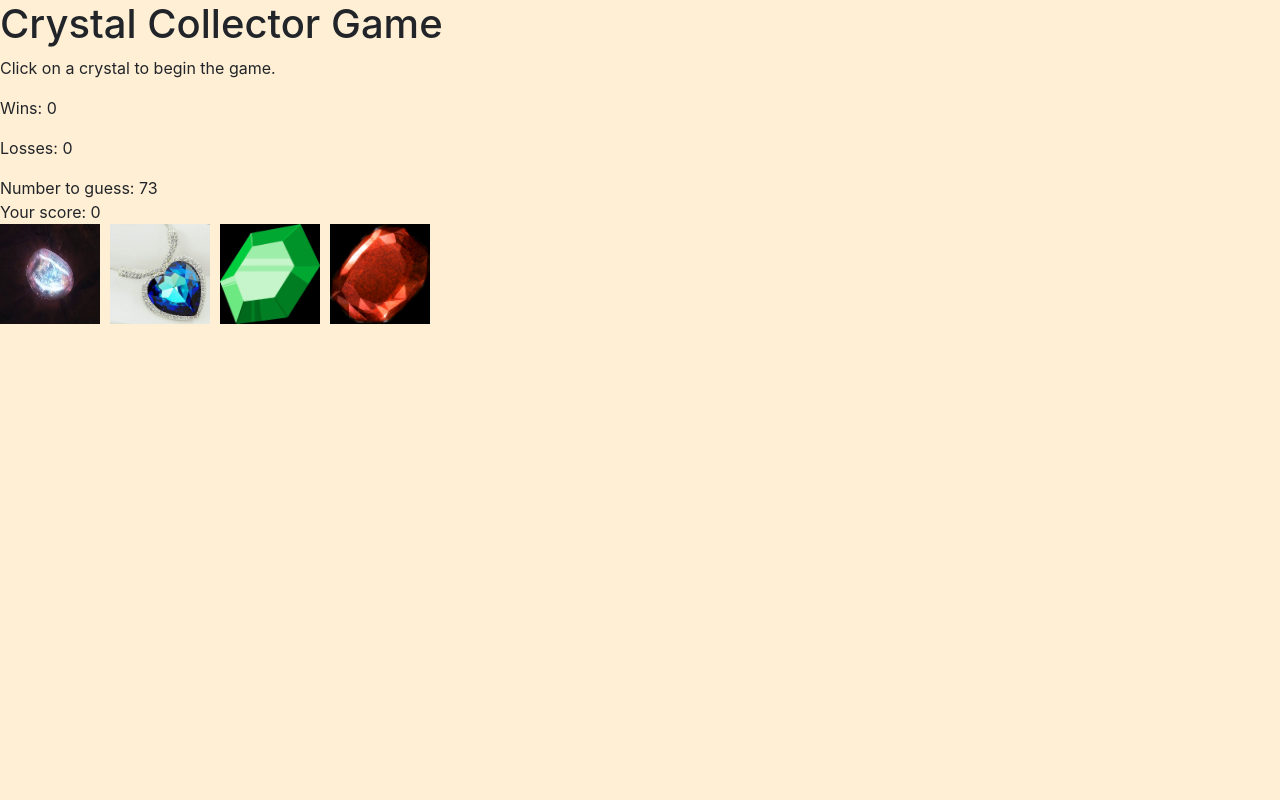
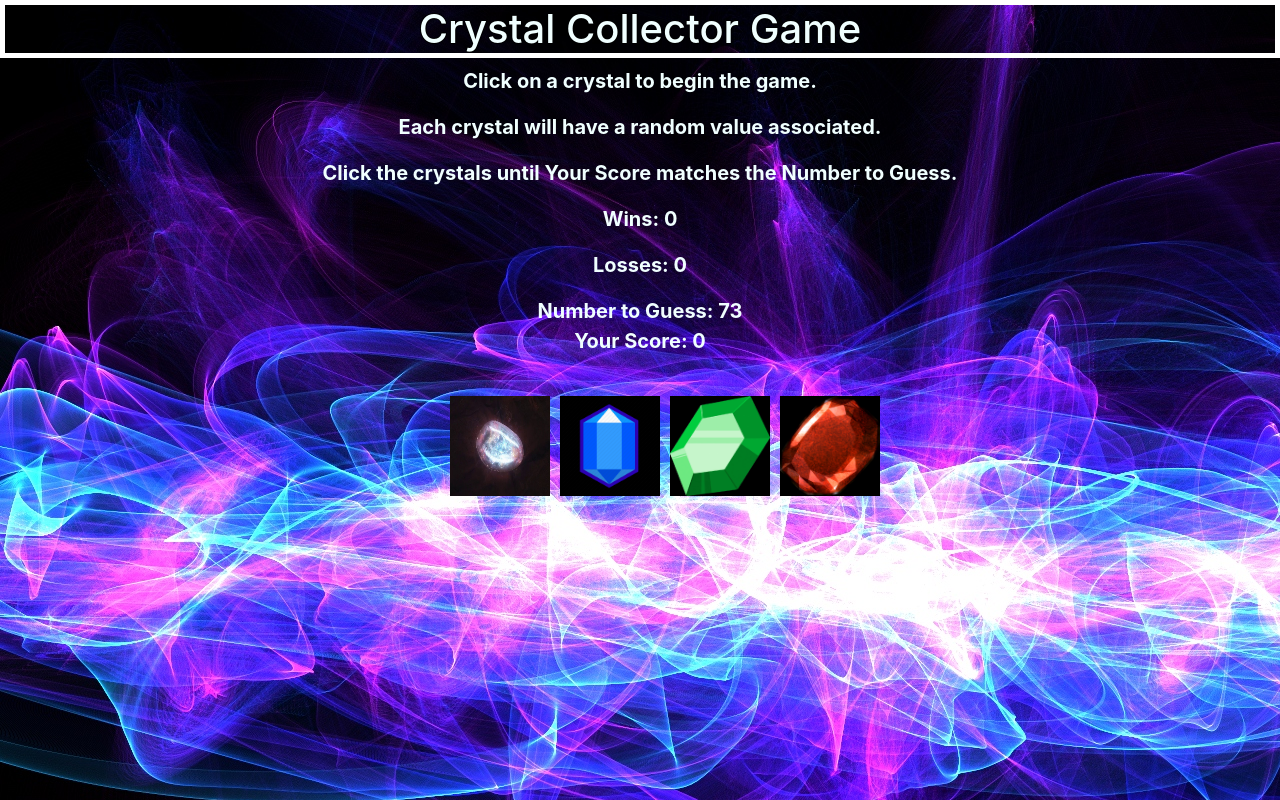
Before and after one commit to ErichStremel/unit-4-game, a plain HTML site: page index.html in a window 1280 px wide. Drawn offline with nearby package versions, Linux system fonts and the light colour scheme.

Commit message:
Finished Game

```diff
--- a/assets/css/style.css
+++ b/assets/css/style.css
@@ -0,0 +1,30 @@
+body {
+    background-image: url(./trippybackground.jpg);
+    text-align: center;
+    color: azure;
+    font-weight: 700;
+    font-size: 20px;
+}
+
+#header {
+    border: 5px solid white;
+    text-shadow: -1px 0 black, 0 1px black, 1px 0 black, 0 -1px black;
+}
+
+.crystal {
+    height: 100px;
+    width: 100px;
+    margin-right: 10px;
+    background: black;
+    position: relative;
+    float: left;
+    margin-bottom: 0;
+    align-content: center;
+    text-shadow: -1px 0 black, 0 1px black, 1px 0 black, 0 -1px black;
+}
+
+.divContainer {
+    text-align: center;
+    margin-left: 450px;
+    margin-top: 40px;
+}
--- a/assets/javascript/game.js
+++ b/assets/javascript/game.js
@@ -0,0 +1,104 @@
+// create global variables
+// wins, losses, goalNumber, userscore
+
+//create variable for images for 4 different crystals that are generated by an array
+// example: var images = ["assets/crystal1", "assets/crystal2"]
+
+// Global variables
+
+var userScore = 0;
+var wins = 0;
+var losses = 0;
+var goalNumber = Math.floor(Math.random() * Math.floor(102) + 19);
+var crystalValue
+$("#number-to-guess").text(goalNumber);
+
+
+
+//Function 1 Notes:
+//create variable for images for 4 different crystals that are generated by an array
+// example: var images = ["assets/crystal1", "assets/crystal2"]
+//set goalNumber with math.random
+// loop through array of 4 images
+//can really do this using one function
+//for every index create image on screen
+//add class to image so we can click on it.
+//make sure to use this attribute
+//add src
+// add crystal value as attribute
+//append image to screen
+
+
+//Function for image creation with associated random values***
+
+function makeImages() {
+    // make this array your image sources
+    var images = ["assets/images/Arkenstone.jpg", "assets/images/bluecrystal.png", "assets/images/rupee.png", "assets/images/Skyrim_ruby.png"];
+    $(".divContainer").html(' ')
+    for (var i = 0; i < images.length; i++) {
+        // uses jquery to create page element; create a <div> on the page to append these to.
+        var crystalImage = $("<img>");
+        // you have define the image source (which is the array)
+        crystalImage.attr("src", images[i]);
+        //jquery method to add a class, want to do this so we have a attritube to create our click event on.
+        crystalImage.addClass('crystal');
+        // this is creating an id to reference the the reset later.
+        crystalImage.attr('id', i)
+        //add an attribute that generates a random number. this example is between 1 and 10.
+        crystalImage.attr('crystalVal', Math.floor(Math.random() * 12) + 1);
+        // class and id are both attributes, if you want to add an id to each
+        // append them to eachother on the screen
+        $(".divContainer").append(crystalImage);
+        // need to create a random number as your goal
+
+    }
+}
+// reset function to call upon when you win or lose.
+function reset() {
+    //makeImages ();
+    for (var i = 0; i < 4; i++) {
+        var img = $(`#${i}`);
+        img.attr('crystalVal', (Math.floor(Math.random() * 12) + 1));
+    }
+    $("#yourScore").text("0");
+    userScore = 0
+    goalNumber = Math.floor(Math.random() * Math.floor(102) + 19);
+
+}
+
+
+//now we need to call the function to make it work.
+// this is the main process function
+makeImages();
+
+// now we need to create a click event on crystals
+// use $(this).attr to capture value attribute
+// now we want to add this clicked value to the userscore so it accumulates
+
+$(".crystal").on('click', function () {
+    // console.log(this);
+    // console.log($(this).attr);
+
+    crystalValue = ($(this).attr("crystalVal"));
+    crystalValue = parseInt(crystalValue);
+    // We then add the crystalValue to the user's "counter" which is a global variable.
+    // Every click, from every crystal adds to the global counter.
+    userScore += crystalValue;
+    // console.log(userScore);
+
+    $("#yourScore").text(userScore);
+
+    //now create conditions to check for win or loss using if statements
+    //if win or loss restart game and increment wins or losses
+    if (userScore > goalNumber) {
+        losses++;
+        reset();
+    } else if (userScore == goalNumber) {
+        wins++;
+        reset();
+    }
+
+    $("#wins").text(wins);
+    $("#losses").text(losses);
+
+});
--- a/index.html
+++ b/index.html
@@ -10,167 +10,29 @@
     <link rel="stylesheet" href="https://stackpath.bootstrapcdn.com/bootstrap/4.1.3/css/bootstrap.min.css" integrity="sha384-MCw98/SFnGE8fJT3GXwEOngsV7Zt27NXFoaoApmYm81iuXoPkFOJwJ8ERdknLPMO"
         crossorigin="anonymous">
 
-    <link rel="stylesheet" type="text/css" href="assets/css/style.css">
+        <link rel="stylesheet" type="text/css" href="assets/css/style.css">
 
-
-    <title>Crystal Collector Game Notes</title>
+        <title>Crystal Collector Game Notes</title>
 
 </head>
-
-<style>
-    body {
-        background: papayawhip;
-
-    }
-
-    .crystal {
-        height: 100px;
-        width: 100px;
-        margin-right: 10px;
-        background: black;
-        position: relative;
-        float: left;
-        margin-bottom: 0;
-    }
-</style>
+    <script src="https://code.jquery.com/jquery-3.3.1.min.js" integrity="sha256-FgpCb/KJQlLNfOu91ta32o/NMZxltwRo8QtmkMRdAu8="
+        crossorigin="anonymous"></script>
 
 <body>
 
-    <h1>Crystal Collector Game</h1>
+    <h1 id="header">Crystal Collector Game</h1>
     <p>Click on a crystal to begin the game.</p>
+    <p>Each crystal will have a random value associated.</p>
+    <p>Click the crystals until Your Score matches the Number to Guess.</p>
     <p>Wins: <span id="wins">0</span></p>
     <p>Losses: <span id="losses">0</span></p>
-    <div>Number to guess: <span id="number-to-guess"></span></div>
-    <div>Your score: <span id="yourScore">0</span></div>
+    <div>Number to Guess: <span id="number-to-guess"></span></div>
+    <div>Your Score: <span id="yourScore">0</span></div>
     <!--
     // this is where we append the image loop to -->
-    <div class="divContainer">
-
-
-
-    </div>
-
-    <script src="https://code.jquery.com/jquery-3.3.1.min.js" integrity="sha256-FgpCb/KJQlLNfOu91ta32o/NMZxltwRo8QtmkMRdAu8="
-        crossorigin="anonymous"></script>
-
-    <script>
-
-        // create global variables
-        // wins, losses, goalNumber, userscore
-
-        //create variable for images for 4 different crystals that are generated by an array
-        // example: var images = ["assets/crystal1", "assets/crystal2"]
-
-        // Global variables
-
-        var userScore = 0;
-        var wins = 0;
-        var losses = 0;
-        var goalNumber = Math.floor(Math.random() * Math.floor(102) + 19);
-        var crystalValue
-        $("#number-to-guess").text(goalNumber);
-
-
-
-        //Function 1:
-        //create variable for images for 4 different crystals that are generated by an array
-        // example: var images = ["assets/crystal1", "assets/crystal2"]
-        //set goalNumber with math.random
-        // loop through array of 4 images
-        //can really do this using one function
-        //for every index create image on screen
-        //add class to image so we can click on it.
-        //make sure to use this attribute
-        //add src
-        // add crystal value as attribute
-        //append image to screen
-
-
-        //example function
-
-        function makeImages() {
-            // make this array your image sources
-            var images = ["assets/images/Arkenstone.jpg", "assets/images/heartofocean.jpg", "assets/images/rupee.png", "assets/images/Skyrim_ruby.png"];
-           $(".divContainer").html(' ')
-            for (var i = 0; i < images.length; i++) {
-                // uses jquery to create page element; create a <div> on the page to append these to.
-                var crystalImage = $("<img>");
-                // you have define the image source (which is the array)
-                crystalImage.attr("src", images[i]);
-                //jquery method to add a class, want to do this so we have a attritube to create our click event on.
-                crystalImage.addClass('crystal');
-               // this is creating an id to reference the the reset later.
-                crystalImage.attr('id',i)
-                 //add an attribute that generates a random number. this example is between 1 and 10.
-                crystalImage.attr('crystalVal', Math.floor(Math.random() * 12) + 1);
-                // class and id are both attributes, if you want to add an id to each
-                // append them to eachother on the screen
-                $(".divContainer").append(crystalImage);
-                // need to create a random number as your goal
-
-            }
-        }
-        function reset() {
-            //makeImages ();
-            for( var i=0;i<4;i++)
-            {
-                var img = $(`#${i}`);
-                img.attr('crystalVal', (Math.floor(Math.random() * 12) + 1));
-            }
-            $("#yourScore").text("0");
-            userScore = 0
-
-        }
-
-
-        //now we need to call the function to make it work.
-        // this is the main process function
-        makeImages();
-
-        // now we need to create a click event on crystals
-        // use $(this).attr to capture value attribute
-        // now we want to add this clicked value to the userscore so it accumulates
-
-        $(".crystal").on('click', function () {
-            console.log(this);
-            console.log($(this).attr);
-
-
-            crystalValue = ($(this).attr("crystalVal"));
-            crystalValue = parseInt(crystalValue);
-            // We then add the crystalValue to the user's "counter" which is a global variable.
-            // Every click, from every crystal adds to the global counter.
-            userScore += crystalValue;
-            console.log(userScore);
-
-            $("#yourScore").text(userScore);
-
-            //now create conditions to check for win or loss using if statements
-            //if win or loss restart game and increment wins or losses
-            if (userScore > goalNumber) {
-                losses++;
-                reset();
-            } else if (userScore == goalNumber) {
-                wins++;
-                reset();
-            }
-
-            $("#wins").text(wins);
-            $("#losses").text(losses);
-
-
-        });
-
-
-
-
-
-
-
-
-
-    </script>
+    <div class="divContainer"></div>
 
 </body>
 
 </html>
+<script src="assets/javascript/game.js"></script>
```
Also changed, not shown: assets/css/trippybackground.jpg (added), assets/images/bluecrystal.png (added).
